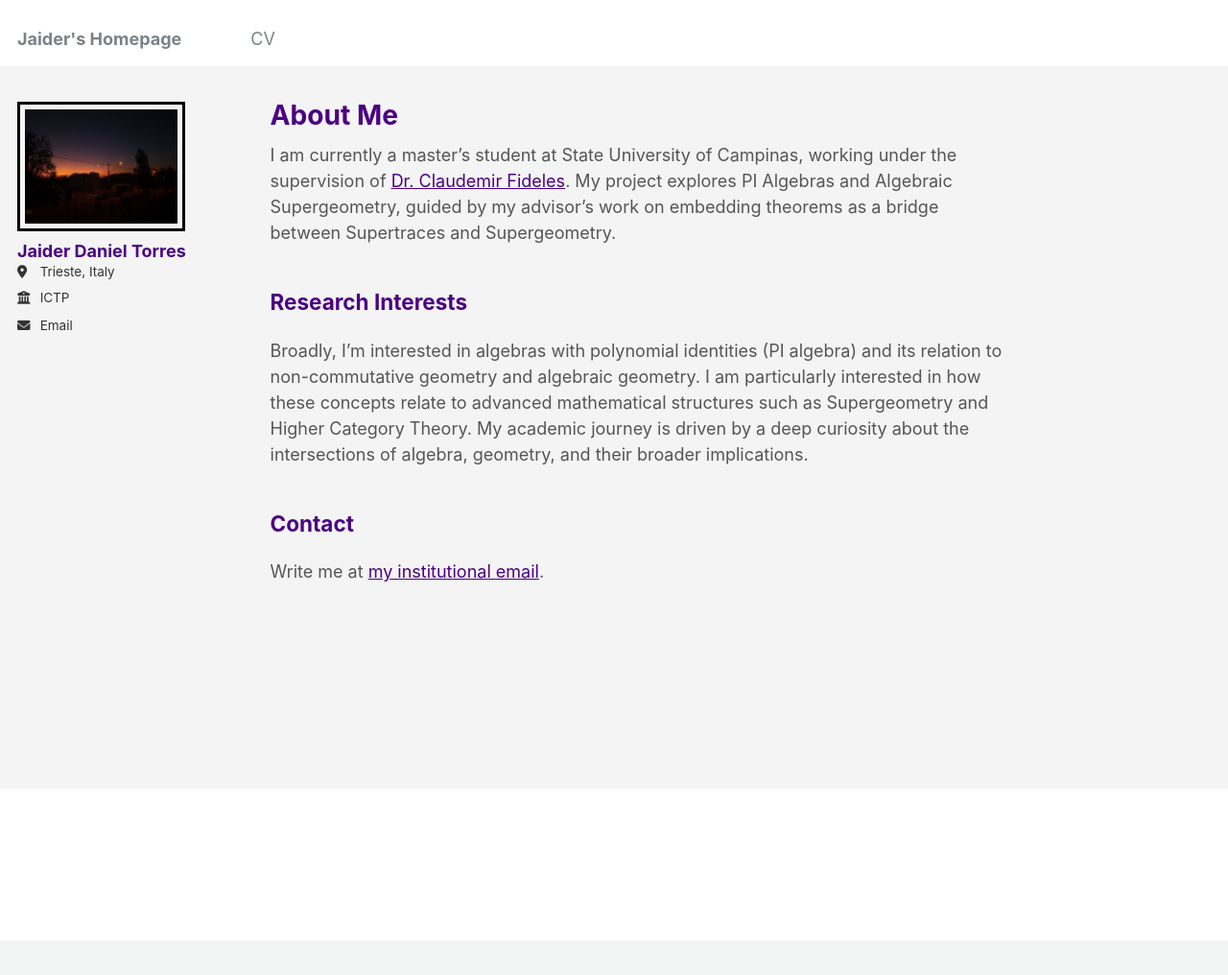
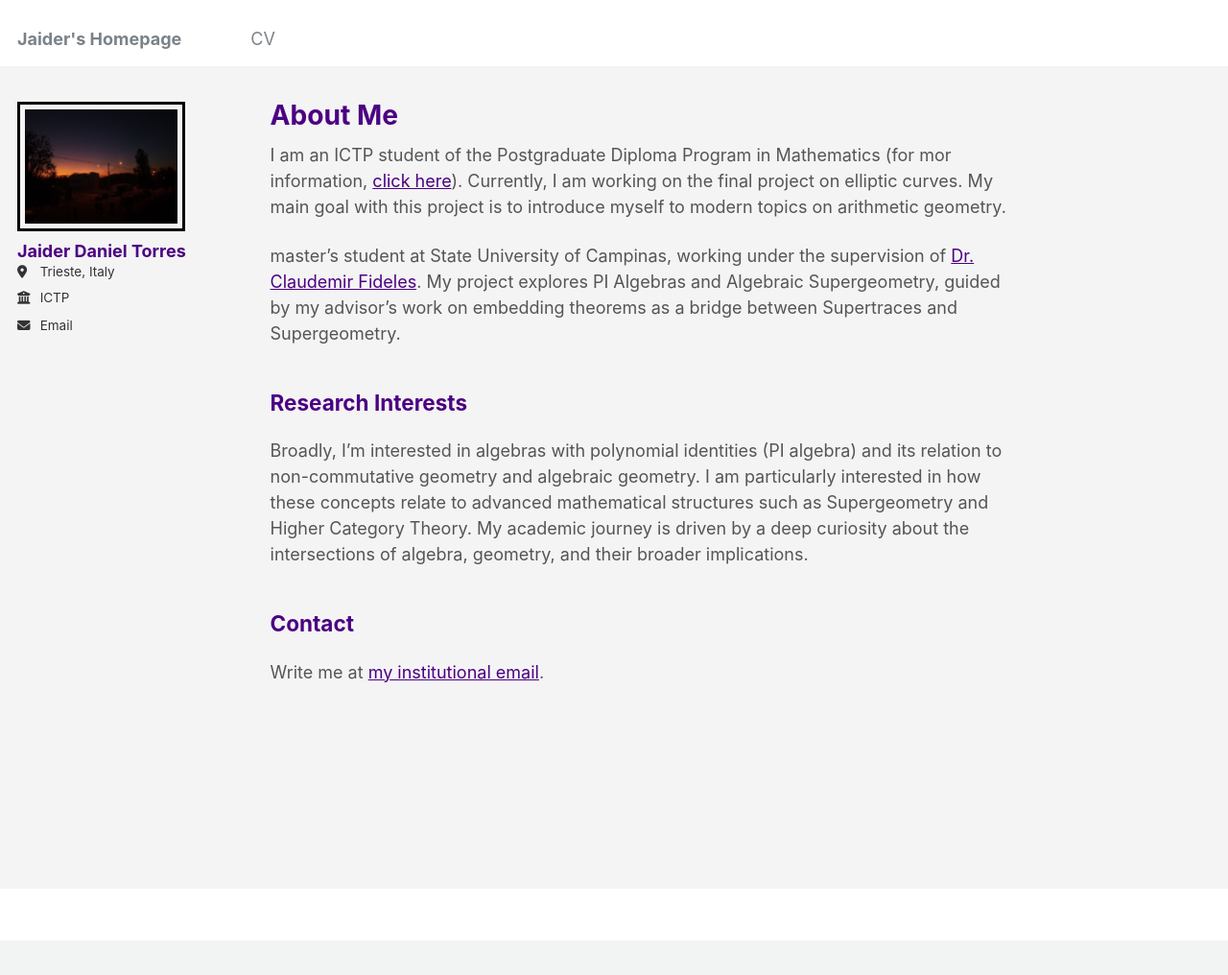
Before and after one commit to jaider-torres/jaider-torres.github.io, a Jekyll site: the page built from _pages/about.md, in a window 1280 px wide and 1016 px high. Shown: the whole window at 96% size. Built offline with Jekyll 4.4.1, drawn with Linux system fonts in a browser that asks for light colours.

Commit message:
Update about.md

```diff
--- a/_pages/about.md
+++ b/_pages/about.md
@@ -7,7 +7,9 @@ redirect_from:
   - /about.html
 ---
 
-I am currently a master’s student at State University of Campinas, working under the supervision of [Dr. Claudemir Fideles](https://sites.google.com/unicamp.br/fideles/). My project explores PI Algebras and Algebraic Supergeometry, guided by my advisor’s work on embedding theorems as a bridge between Supertraces and Supergeometry.
+I am an ICTP student of the Postgraduate Diploma Program in Mathematics (for mor information, [click here](https://www.ictp.it/opportunity/ictp-postgraduate-diploma-programme)). Currently, I am working on the final project on elliptic curves. My main goal with this project is to introduce myself to modern topics on arithmetic geometry.
+
+master’s student at State University of Campinas, working under the supervision of [Dr. Claudemir Fideles](https://sites.google.com/unicamp.br/fideles/). My project explores PI Algebras and Algebraic Supergeometry, guided by my advisor’s work on embedding theorems as a bridge between Supertraces and Supergeometry.
 
 Research Interests
 ------
@@ -15,4 +17,4 @@ Broadly, I'm interested in algebras with polynomial identities (PI algebra) and
 
 Contact
 ------
-Write me at [my institutional email](j241343@dac.unicamp.br).
+Write me at [my institutional email](jtorres@ictp.it).
```
